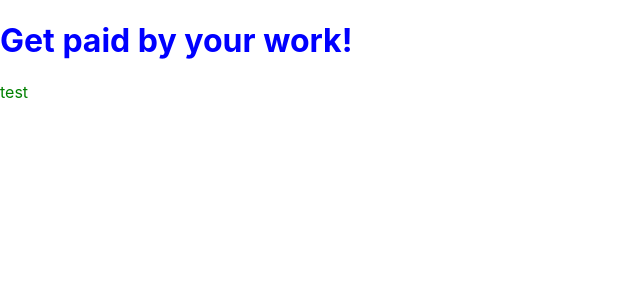
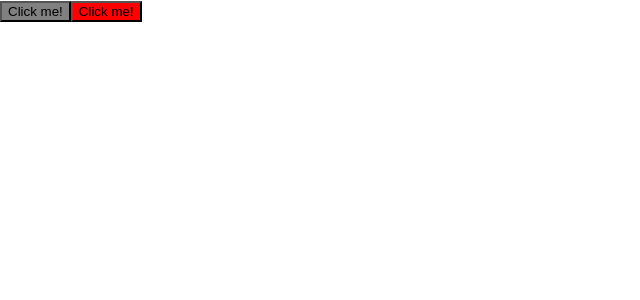
Before and after one commit to nguyenuit/reactjs-practice, a React (Create React App) app in the folder tiktok/: page / in a window 1280 px wide. Shown: the top 300 px of the page, without its empty margins (0-640 px from the left). Built offline with nearby package versions, Linux system fonts and the light colour scheme.

Commit message:
clx & classnames

```diff
--- a/tiktok/src/App.js
+++ b/tiktok/src/App.js
@@ -1,14 +1,8 @@
-import Heading from './components/Heading'
-import Globalstyles from './components/Globalstyles'
+import Button from "./components/Button"
 
 function App(){
   return (
-    <Globalstyles>
-      <Heading />
-      <div className="d-flex">
-        test
-      </div>
-    </Globalstyles>
+    <Button />
   )
 }
 export default App
--- /dev/null
+++ b/tiktok/src/components/Button/Button.module.css
@@ -0,0 +1,6 @@
+.btn{
+    background-color: gray;
+}
+.active{
+    background-color: red;
+}
--- /dev/null
+++ b/tiktok/src/components/Button/index.js
@@ -0,0 +1,16 @@
+import styles from './Button.module.css'
+
+function Button(){
+    return(
+        <>
+            <button className={styles.btn}>
+                Click me!
+            </button>
+            <button className={`${styles.btn} ${styles.active}`}>
+                Click me!
+            </button>
+        </>
+    )
+}
+
+export default Button
```
